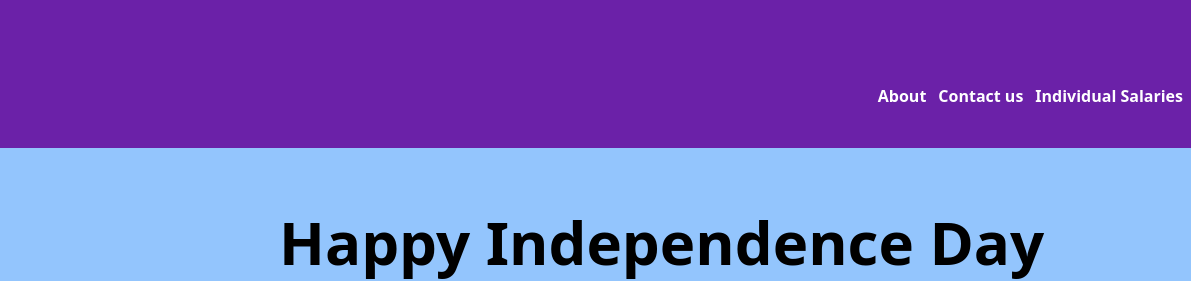
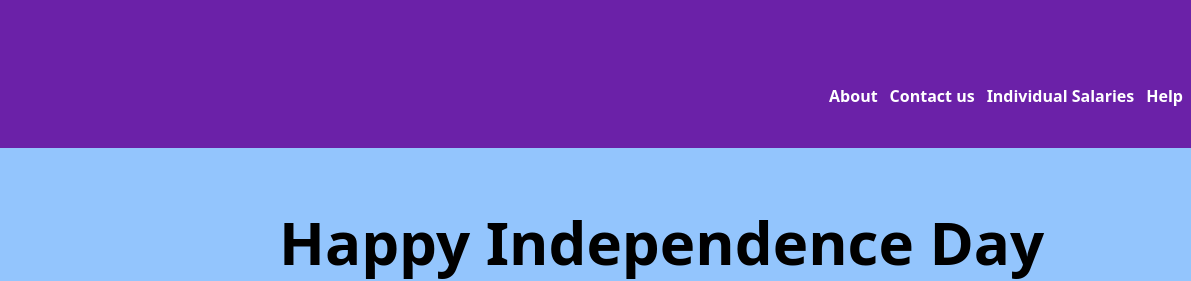
Before and after one commit to AJAYKUMAR-01/FullStack_WebDev, a website: page index.html in a window 1280 px wide. Shown: the top 281 px of the page, 89-1280 px from the left. Drawn offline with nearby package versions, Linux system fonts and the light colour scheme.

Commit message:
Commiting to user branch

```diff
--- a/index.html
+++ b/index.html
@@ -12,9 +12,10 @@
         <nav class="bg-purple-800 text-white pt-5">
             <img src="https://png.pngtree.com/element_pic/16/10/26/caf375ec43a2e7cc0ef37b96f24cb0b2.jpg" class="h-16 rounded-3xl">
             <ul class="px-2 flex justify-end space-x-3 font-bold pb-10">
-                <li>About</li>
-                <li>Contact us</li>
-                <li>Individual Salaries</li>
+                <li class="cursor-pointer">About</li>
+                <li class="cursor-pointer">Contact us</li>
+                <li class="cursor-pointer">Individual Salaries</li>
+                <li class="cursor-pointer">Help</li>
             </ul>
         </nav>
         <nav class="bg-blue-300 text-white pb-20 ps-64">
```
